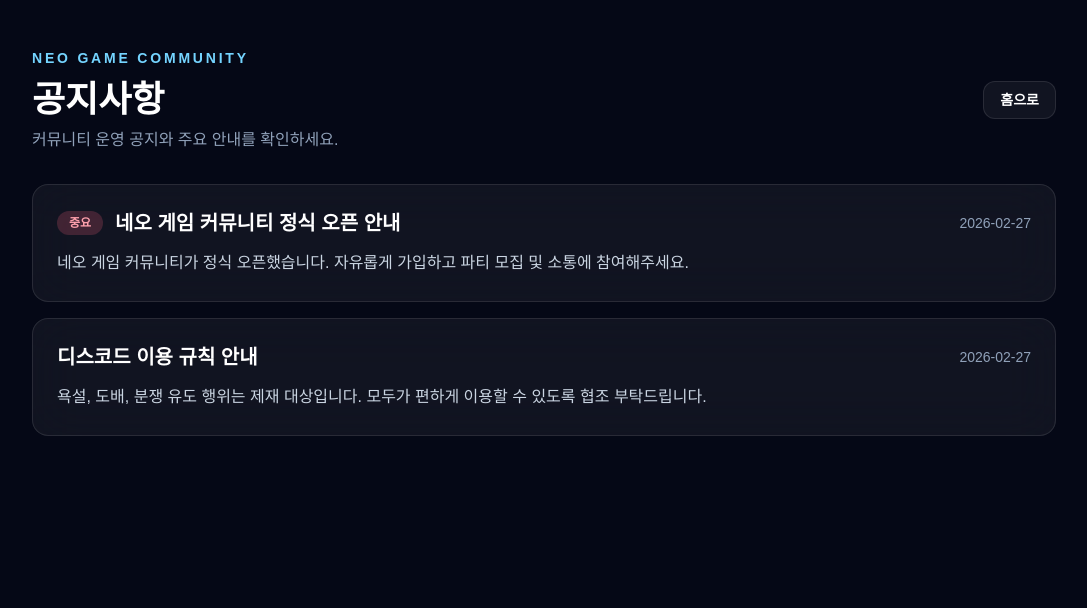
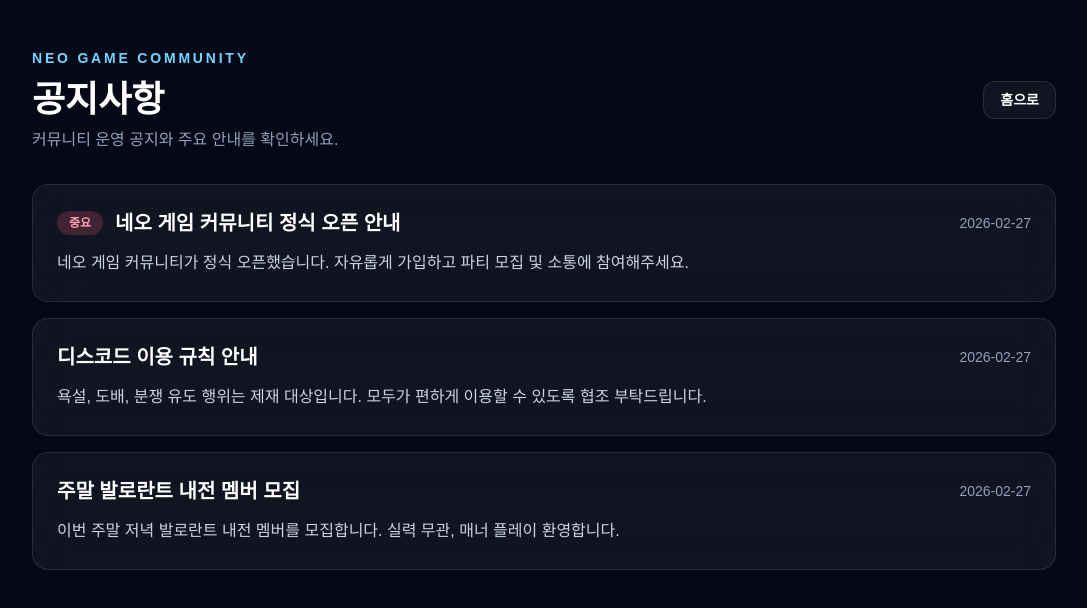
Before and after one commit to NEO7459/neo-game-community, a Next.js app: page /notice in a window 1280 px wide. Shown: the top 608 px of the page, without its empty margins (96-1183 px from the left). Built offline with nearby package versions, Linux system fonts and the light colour scheme; no server answers.

Commit message:
fix notice detail id match

```diff
--- a/app/notice/[id]/page.tsx
+++ b/app/notice/[id]/page.tsx
@@ -9,7 +9,7 @@ type NoticeDetailPageProps = {
 };
 
 export default function NoticeDetailPage({ params }: NoticeDetailPageProps) {
-  const notice = notices.find((item) => item.id === params.id);
+  const notice = notices.find((item) => String(item.id) === params.id);
 
   if (!notice) {
     notFound();
--- a/data/notices.ts
+++ b/data/notices.ts
@@ -15,5 +15,12 @@ export const notices = [
       "욕설, 도배, 분쟁 유도 행위는 제재 대상입니다. 모두가 편하게 이용할 수 있도록 협조 부탁드립니다.",
     important: false,
   },
-
+  {
+    id: "3",
+    title: "주말 발로란트 내전 멤버 모집",
+    date: "2026-02-27",
+    content:
+      "이번 주말 저녁 발로란트 내전 멤버를 모집합니다. 실력 무관, 매너 플레이 환영합니다.",
+    important: false,
+  },
 ];
```
